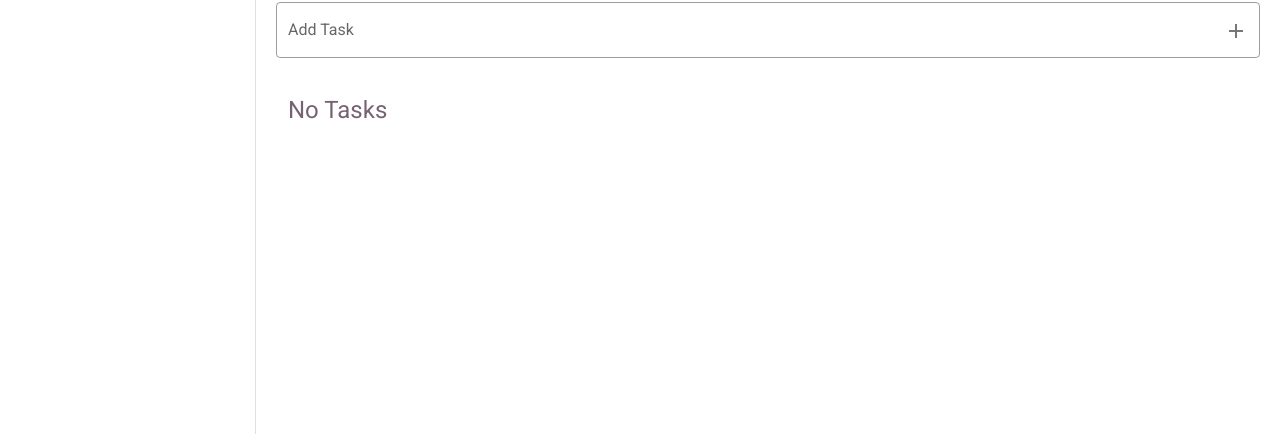
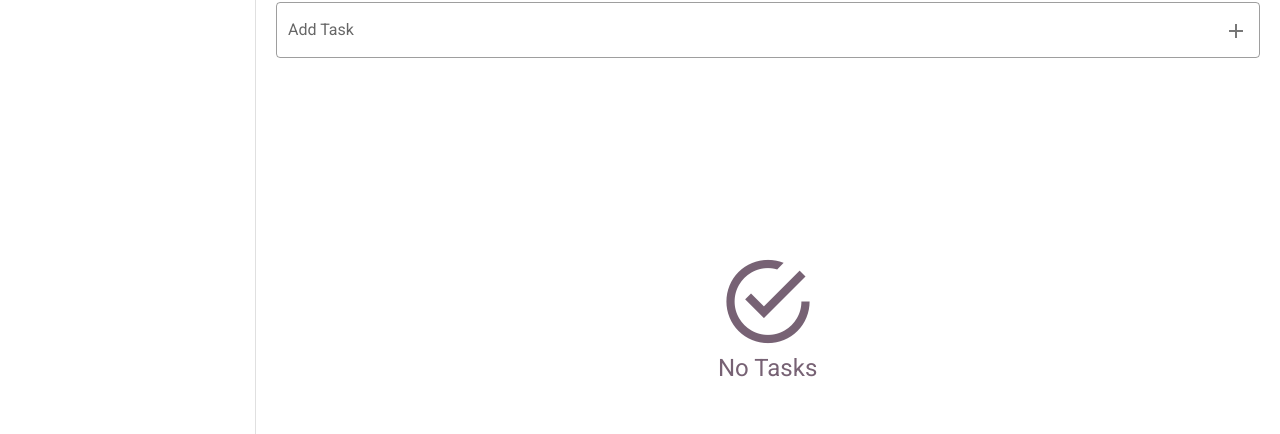
Before and after one commit to hannahnmcdonald/vuetify-to-do, a Vue app in the folder vuetify-to-do/: page /#/ in a window 1280 px wide. Shown: the part 146-580 px from the top of the page. Built offline with nearby package versions, Linux system fonts and the light colour scheme.

Commit message:
no tasks msg w/ sass css

```diff
--- a/vuetify-to-do/src/views/ToDo.vue
+++ b/vuetify-to-do/src/views/ToDo.vue
@@ -52,9 +52,17 @@
     </v-list>
     <div
     v-else
+    class="no-tasks"
     >
+    <v-icon
+      size="100"
+      color="secondary"
+
+    >
+      mdi-checkbox-marked-circle-outline
+    </v-icon>
     <div
-    class="text-h5 pa-6 secondary--text"
+    class="text-h5 secondary--text"
     >
     No Tasks
     </div>
@@ -99,3 +107,11 @@
     }
   }
 </script>
+
+<style lang="sass">
+  .no-tasks
+    position: absolute
+    left: 50%
+    top:50%
+    transform: translate(-50%, -50%)
+</style>
```
